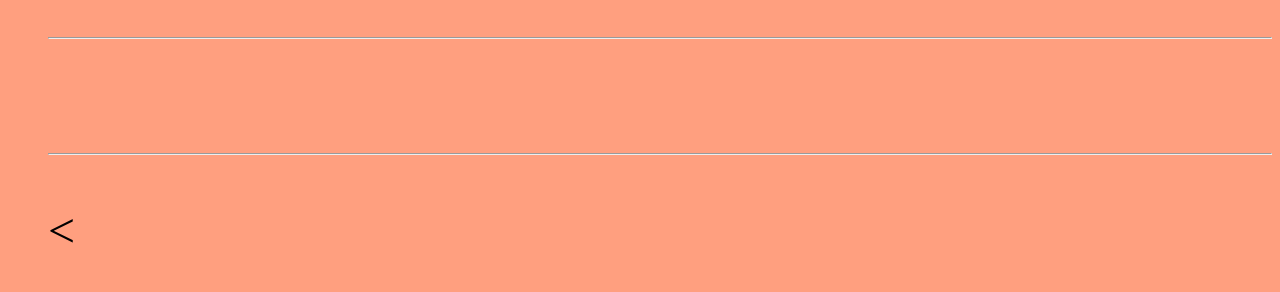
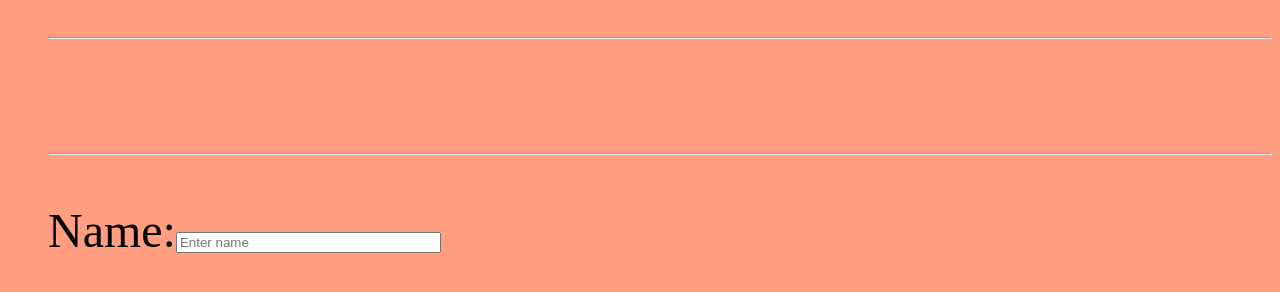
Before and after one commit to Rhythmblackberryham/Portfolio, a plain HTML site: page School/index.html in a window 1280 px wide. Shown: the part 1560-1852 px from the top of the page. Drawn offline with Linux system fonts and the light colour scheme.

Commit message:
Update index.html

```diff
--- a/School/index.html
+++ b/School/index.html
@@ -16,6 +16,6 @@
 <a href="chrome://dino">play</a>
 <div align="center"><img src="\storage\emulated\0\Android\data\com.termux\files\IMG.jpg" width="1536" hight="1536" border="5"</img></div>
 <p><font color="red"><hr><marquee><b>Contact:017256748 <a href="https://www.facebook.com/pritom.shahriar.5036"> ourfb </a></b></marquee><hr></font></p>
-<
+     <form><p>Name:<input type="text" name="name" size="30" placeholder="Enter name"></p></form>
     </Body>
 </html>
```
